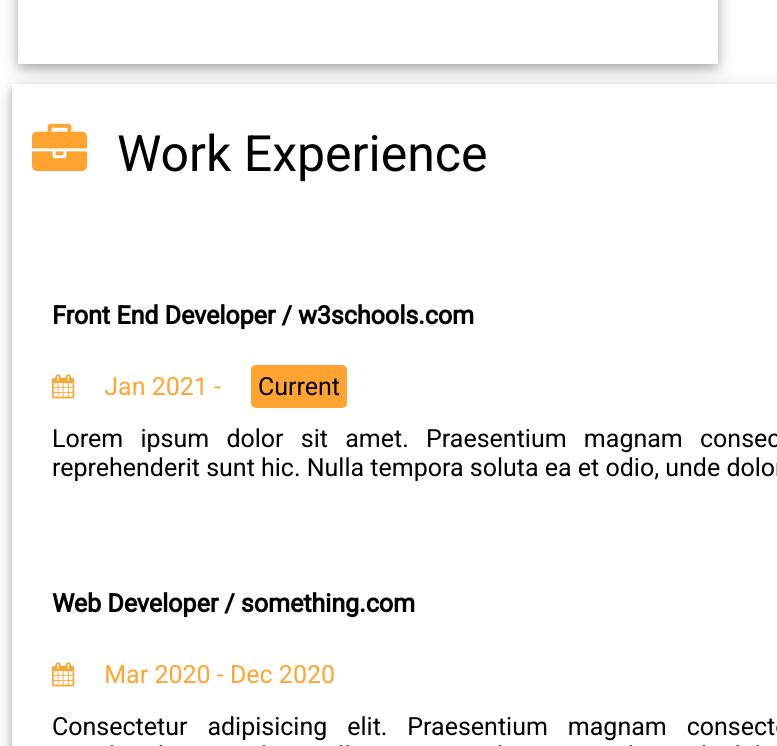
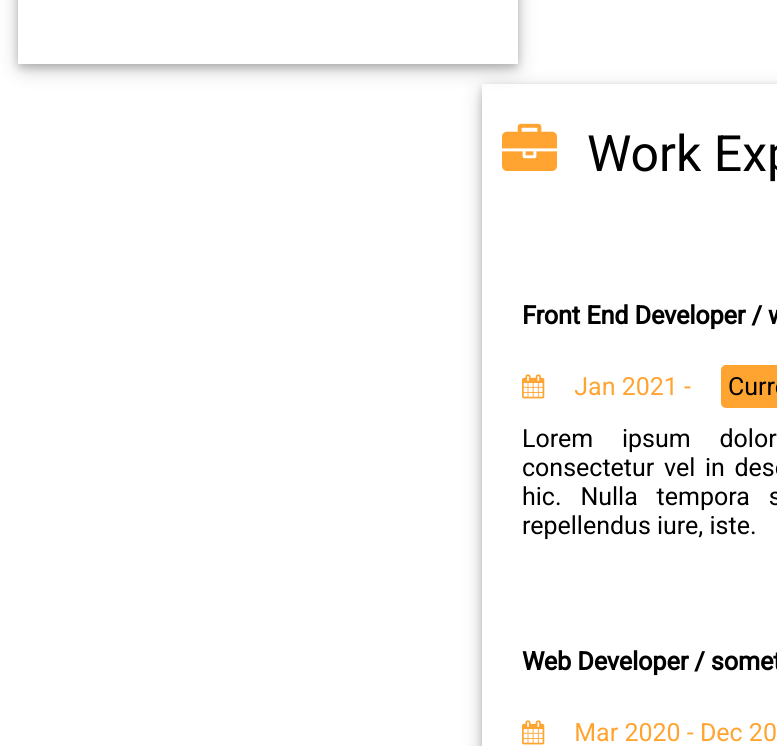
Before and after one commit to jaber996/My-CV-templates, a plain HTML site: page index.html in a window 1280 px wide. Shown: the part 2054-2800 px from the top of the page, without its empty margins (0-777 px from the left). Drawn offline with Linux system fonts and the light colour scheme.

Commit message:
problem solved

```diff
--- a/style.css
+++ b/style.css
@@ -3,7 +3,7 @@
 }
 .A1{
     border: 0px solid black;
-    width: 700px;
+    width: 500px;
     height:2100px;
     box-shadow: 0 4px 8px 0 rgba(0, 0, 0, 0.2), 0 6px 20px 0 rgba(0, 0, 0, 0.19);
     margin:10px;
@@ -12,7 +12,7 @@
 }
 
 .A2 img{
-    width: 500px;
+    width: 300px;
     margin-left: 77px;
 }
 .all-containe{
@@ -89,8 +89,8 @@ span{
 /* <!-- <h1>second box</h1> --> */
 .A3{
     border: 0px solid black;
-    width: 1250px;
-    height:1030px;
+    width: 780px;
+    height:1200px;
     box-shadow: 0 4px 8px 0 rgba(0, 0, 0, 0.2), 0 6px 20px 0 rgba(0, 0, 0, 0.19);
     margin: 10px;
     float: right;
```
